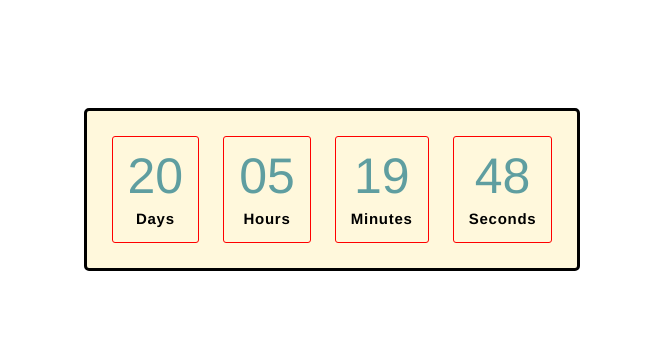
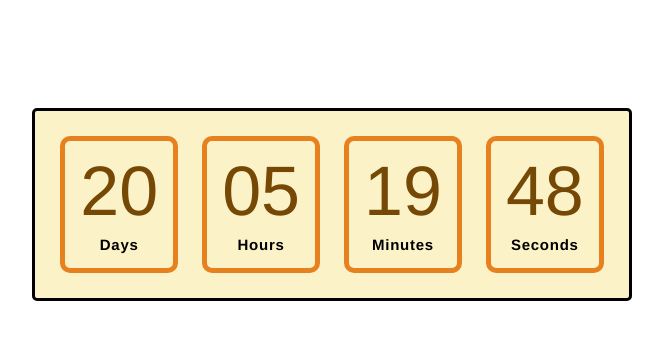
Before and after one commit to Bellik888/goit-js-hw-11-timer, a plain HTML site: page index.html in a window 1280 px wide. Shown: the whole page, without its empty margins (308-971 px from the left). Drawn offline with Linux system fonts and the light colour scheme.

Commit message:
change colors in css

```diff
--- a/styles.css
+++ b/styles.css
@@ -5,7 +5,7 @@
 #timer-1 {
   background-color: azure;
   margin-top: 100px;
-  background-color: cornsilk;
+  background-color: rgba(248, 229, 144, 0.493);
   display: inline-block;
   padding: 15px;
   border: 3px solid black;
@@ -14,16 +14,17 @@
 
 .field {
   display: inline-block;
+
   margin: 10px;
-  border: 1px solid red;
-  border-radius: 3px;
+  border: 5px solid rgb(231, 129, 32);
+  border-radius: 10px;
   padding: 10px;
 }
 
 .value {
   font-family: 'Franklin Gothic Medium', 'Arial Narrow', Arial, sans-serif;
-  font-size: 50px;
-  color: cadetblue;
+  font-size: 70px;
+  color: rgb(117, 72, 5);
   padding: 5px;
 }
 
```
